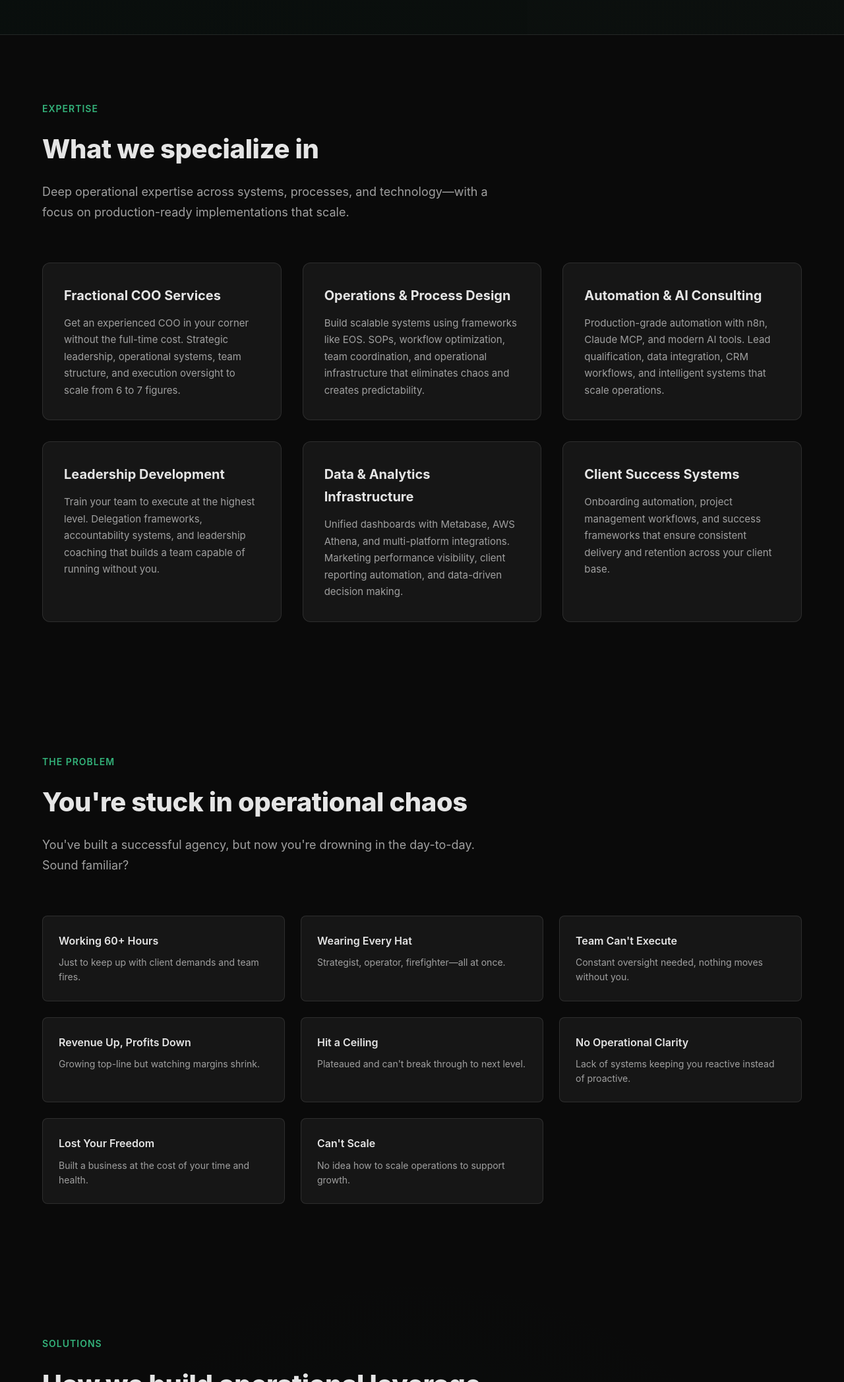
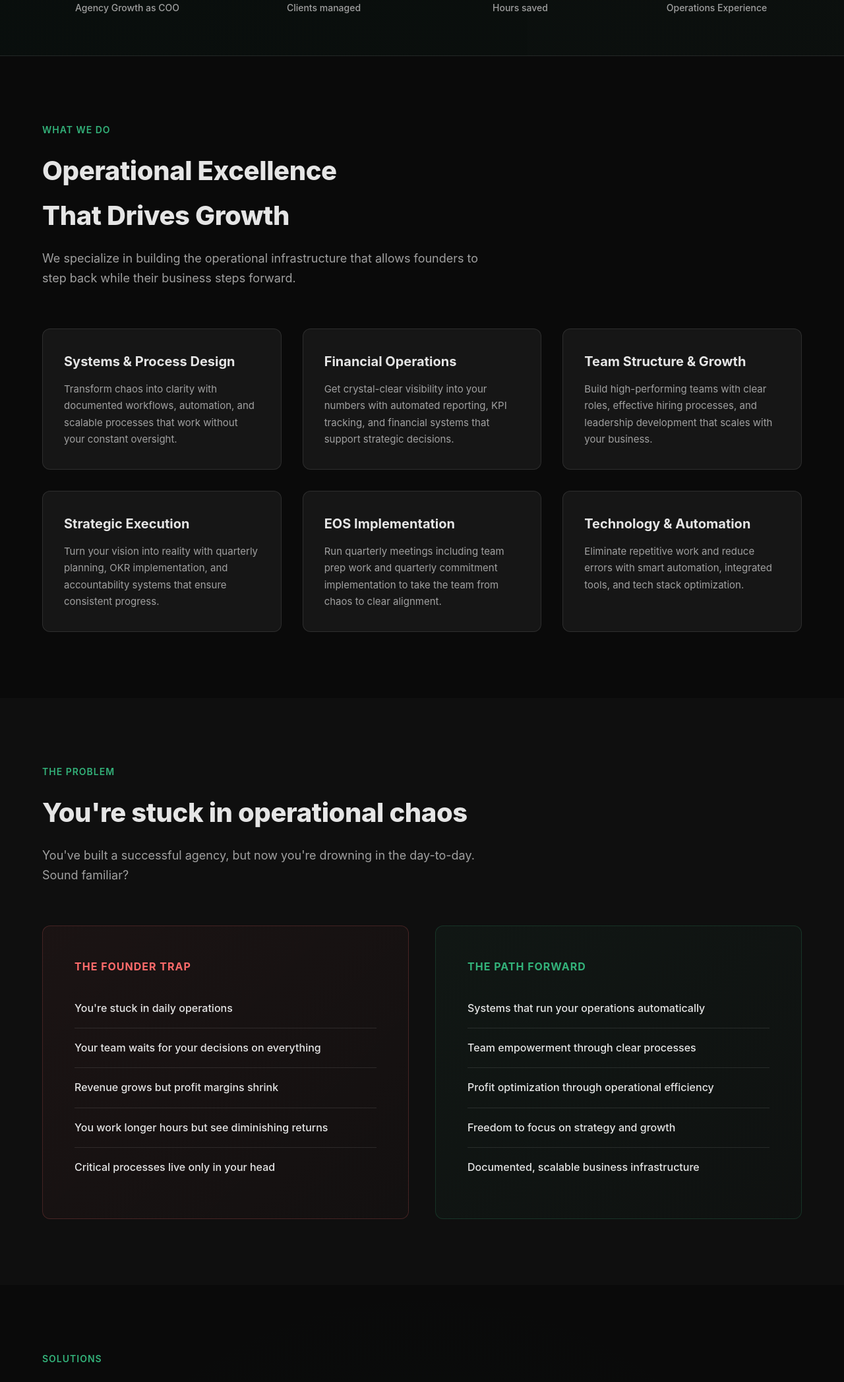
Before and after one commit to hireoutcome/website, a plain HTML site: page index.html in a window 1280 px wide. Shown: the part 705-2800 px from the top of the page at 66% size. Drawn offline with Linux system fonts and the light colour scheme.

Commit message:
2.0 Launch index.html

```diff
--- a/index.html
+++ b/index.html
@@ -52,7 +52,7 @@
             display: flex;
             justify-content: space-between;
             align-items: center;
-            padding: 20px 0;
+            padding: 32px 0;
         }
 
         .logo {
@@ -75,6 +75,7 @@
             font-weight: 600;
             font-size: 15px;
             transition: all 0.2s ease;
+            margin: 15px 0;
         }
 
         .nav-cta:hover {
@@ -87,7 +88,7 @@
             padding: 140px 0 80px;
             text-align: center;
             position: relative;
-            background: radial-gradient(ellipse at top, rgba(51, 178, 122, 0.03) 0%, transparent 50%);
+            background: radial-gradient(ellipse at top, rgba(51, 178, 122, 0.12) 0%, rgba(51, 178, 122, 0.04) 40%, transparent 70%);
         }
 
         .hero-tag {
@@ -166,6 +167,35 @@
             font-weight: 500;
         }
 
+        /* Stats-Assessment Section */
+        .stats-assessment {
+            padding: 60px 0;
+            border-top: 1px solid var(--border);
+            border-bottom: 1px solid var(--border);
+            background: linear-gradient(to right, rgba(3, 71, 50, 0.08) 0%, rgba(51, 178, 122, 0.03) 100%);
+            text-align: center;
+        }
+
+        .stats-grid {
+            display: grid;
+            grid-template-columns: repeat(auto-fit, minmax(200px, 1fr));
+            gap: 40px;
+            text-align: center;
+        }
+
+        .stat-number {
+            font-size: 32px;
+            font-weight: 800;
+            color: var(--text);
+            margin-bottom: 8px;
+        }
+
+        .stat-label {
+            font-size: 14px;
+            color: var(--text-light);
+            font-weight: 500;
+        }
+
         /* Section Styles */
         section {
             padding: 100px 0;
@@ -229,37 +259,65 @@
             font-size: 15px;
         }
 
-        /* Problem Cards */
-        .problem-grid {
+        /* Problem-Solution */
+        .problem-solution {
+            background: rgba(255, 255, 255, 0.02);
+        }
+
+        .problem-solution-grid {
             display: grid;
-            grid-template-columns: repeat(auto-fit, minmax(280px, 1fr));
-            gap: 24px;
-            margin-top: 40px;
-        }
-
-        .problem-card {
-            padding: 24px;
-            background: rgba(255, 255, 255, 0.05);
+            grid-template-columns: repeat(auto-fit, minmax(500px, 1fr));
+            gap: 40px;
+        }
+
+        .problem-box, .solution-box {
+            padding: 48px;
+            border-radius: 12px;
             border: 1px solid var(--border);
-            border-radius: 8px;
-            transition: all 0.2s ease;
-        }
-
-        .problem-card:hover {
-            border-color: var(--primary);
-        }
-
-        .problem-card h3 {
+        }
+
+        .problem-box {
+            background: linear-gradient(135deg, rgba(255, 107, 107, 0.05) 0%, rgba(255, 107, 107, 0.02) 100%);
+            border-color: rgba(255, 107, 107, 0.2);
+        }
+
+        .solution-box {
+            background: linear-gradient(135deg, rgba(51, 178, 122, 0.05) 0%, rgba(51, 178, 122, 0.02) 100%);
+            border-color: rgba(51, 178, 122, 0.2);
+        }
+
+        .problem-box h3 {
+            color: var(--warning);
             font-size: 16px;
-            font-weight: 600;
+            font-weight: 700;
+            text-transform: uppercase;
+            letter-spacing: 1px;
+            margin-bottom: 20px;
+        }
+
+        .solution-box h3 {
+            color: var(--primary);
+            font-size: 16px;
+            font-weight: 700;
+            text-transform: uppercase;
+            letter-spacing: 1px;
+            margin-bottom: 20px;
+        }
+
+        .problem-box ul, .solution-box ul {
+            list-style: none;
+            padding: 0;
+        }
+
+        .problem-box li, .solution-box li {
+            padding: 16px 0;
+            border-bottom: 1px solid var(--border);
             color: var(--text);
-            margin-bottom: 8px;
-        }
-
-        .problem-card p {
-            font-size: 14px;
-            color: var(--text-light);
-            line-height: 1.6;
+            font-weight: 500;
+        }
+
+        .problem-box li:last-child, .solution-box li:last-child {
+            border-bottom: none;
         }
 
         /* Process Section */
@@ -682,38 +740,89 @@
         }
 
         .contact-content {
-            max-width: 600px;
+            max-width: 1100px;
             margin: 0 auto;
+            display: grid;
+            grid-template-columns: 1fr 1.2fr;
+            gap: 60px;
+            align-items: start;
+        }
+
+        .contact-info {
+            padding-right: 20px;
+        }
+
+        .contact-info .section-tag {
+            color: var(--primary);
+            font-weight: 600;
+            font-size: 14px;
+            text-transform: uppercase;
+            letter-spacing: 1px;
+            margin-bottom: 16px;
+        }
+
+        .contact-info h2 {
+            font-size: 40px;
+            font-weight: 800;
+            color: var(--text);
+            margin-bottom: 16px;
+            letter-spacing: -0.01em;
+        }
+
+        .contact-info .tagline {
+            font-size: 18px;
+            color: var(--text-light);
+            margin-bottom: 40px;
+            line-height: 1.6;
         }
 
         .contact-features {
-            display: grid;
-            grid-template-columns: repeat(auto-fit, minmax(180px, 1fr));
+            display: flex;
+            flex-direction: column;
             gap: 24px;
-            margin-bottom: 48px;
         }
 
         .contact-feature {
-            text-align: center;
+            text-align: left;
         }
 
         .contact-feature h4 {
+            font-size: 16px;
+            font-weight: 700;
+            color: var(--primary);
+            margin-bottom: 4px;
+        }
+
+        .contact-feature p {
             font-size: 15px;
-            font-weight: 600;
-            color: var(--text);
-            margin-bottom: 4px;
-        }
-
-        .contact-feature p {
-            font-size: 14px;
             color: var(--text-light);
-        }
-
-        form {
+            line-height: 1.6;
+        }
+
+        .contact-form-wrapper {
             background: rgba(255, 255, 255, 0.05);
             padding: 40px;
             border-radius: 12px;
             border: 1px solid var(--border);
+        }
+
+        @media (max-width: 968px) {
+            .contact-content {
+                grid-template-columns: 1fr;
+                gap: 40px;
+            }
+
+            .contact-info {
+                padding-right: 0;
+            }
+
+            .contact-info h2 {
+                font-size: 32px;
+            }
+        }
+
+        form {
+            /* Remove background and padding since contact-form-wrapper handles it */
         }
 
         .form-group {
@@ -840,9 +949,9 @@
     <section class="hero">
         <div class="container">
             <div class="hero-tag">Fractional COO & Business Consulting</div>
-            <h1>Build an agency that runs without you</h1>
-            <p class="hero-subtitle">Strategic operations consulting for digital marketing agencies. We design and implement the systems, processes, and structure that eliminate bottlenecks and create operational leverage.</p>
-            <a href="#consultation" class="cta-button">Book Free Consultation</a>
+            <h1>Turn Your Startup Into a <br>Self-Running Growth Machine</h1>
+            <p class="hero-subtitle">Free yourself from daily operations while scaling profit through proven systems and strategic execution.</p>
+            <a href="#consultation" class="cta-button">Book a Strategy Call</a>
         </div>
     </section>
 
@@ -851,16 +960,16 @@
         <div class="container">
             <div class="stats-grid">
                 <div class="stat">
-                    <div class="stat-number">$1.5M → $6M</div>
+                    <div class="stat-number">$2M → $6M</div>
                     <div class="stat-label">Agency Growth as COO</div>
                 </div>
                 <div class="stat">
-                    <div class="stat-number">$17M+</div>
-                    <div class="stat-label">Ad Spend Managed</div>
+                    <div class="stat-number">1K +</div>
+                    <div class="stat-label">Clients managed</div>
                 </div>
                 <div class="stat">
-                    <div class="stat-number">$107M+</div>
-                    <div class="stat-label">Client Revenue Generated</div>
+                    <div class="stat-number">10K +</div>
+                    <div class="stat-label">Hours saved</div>
                 </div>
                 <div class="stat">
                     <div class="stat-number">8+ Years</div>
@@ -873,90 +982,70 @@
     <!-- Expertise Section -->
     <section class="expertise">
         <div class="container">
-            <div class="section-tag">Expertise</div>
-            <h2>What we specialize in</h2>
-            <p class="section-intro">Deep operational expertise across systems, processes, and technology—with a focus on production-ready implementations that scale.</p>
+            <div class="section-tag">WHAT WE DO</div>
+            <h2>Operational Excellence<br>That Drives Growth</h2>
+            <p class="section-intro">We specialize in building the operational infrastructure that allows founders to step back while their business steps forward.</p>
 
             <div class="expertise-grid">
                 <div class="expertise-card">
-                    <h3>Fractional COO Services</h3>
-                    <p>Get an experienced COO in your corner without the full-time cost. Strategic leadership, operational systems, team structure, and execution oversight to scale from 6 to 7 figures.</p>
+                    <h3>Systems & Process Design</h3>
+                    <p>Transform chaos into clarity with documented workflows, automation, and scalable processes that work without your constant oversight.</p>
                 </div>
 
                 <div class="expertise-card">
-                    <h3>Operations & Process Design</h3>
-                    <p>Build scalable systems using frameworks like EOS. SOPs, workflow optimization, team coordination, and operational infrastructure that eliminates chaos and creates predictability.</p>
+                    <h3>Financial Operations</h3>
+                    <p>Get crystal-clear visibility into your numbers with automated reporting, KPI tracking, and financial systems that support strategic decisions.</p>
                 </div>
 
                 <div class="expertise-card">
-                    <h3>Automation & AI Consulting</h3>
-                    <p>Production-grade automation with n8n, Claude MCP, and modern AI tools. Lead qualification, data integration, CRM workflows, and intelligent systems that scale operations.</p>
+                    <h3>Team Structure & Growth</h3>
+                    <p>Build high-performing teams with clear roles, effective hiring processes, and leadership development that scales with your business.</p>
                 </div>
 
                 <div class="expertise-card">
-                    <h3>Leadership Development</h3>
-                    <p>Train your team to execute at the highest level. Delegation frameworks, accountability systems, and leadership coaching that builds a team capable of running without you.</p>
+                    <h3>Strategic Execution</h3>
+                    <p>Turn your vision into reality with quarterly planning, OKR implementation, and accountability systems that ensure consistent progress.</p>
                 </div>
 
                 <div class="expertise-card">
-                    <h3>Data & Analytics Infrastructure</h3>
-                    <p>Unified dashboards with Metabase, AWS Athena, and multi-platform integrations. Marketing performance visibility, client reporting automation, and data-driven decision making.</p>
+                    <h3>EOS Implementation</h3>
+                    <p>Run quarterly meetings including team prep work and quarterly commitment implementation to take the team from chaos to clear alignment.</p>
                 </div>
 
                 <div class="expertise-card">
-                    <h3>Client Success Systems</h3>
-                    <p>Onboarding automation, project management workflows, and success frameworks that ensure consistent delivery and retention across your client base.</p>
+                    <h3>Technology & Automation</h3>
+                    <p>Eliminate repetitive work and reduce errors with smart automation, integrated tools, and tech stack optimization.</p>
                 </div>
             </div>
         </div>
     </section>
 
-    <!-- Problem Section -->
-    <section class="problems">
+    <!-- Problem-Solution -->
+    <section class="problem-solution">
         <div class="container">
             <div class="section-tag">The Problem</div>
             <h2>You're stuck in operational chaos</h2>
             <p class="section-intro">You've built a successful agency, but now you're drowning in the day-to-day. Sound familiar?</p>
-
-            <div class="problem-grid">
-                <div class="problem-card">
-                    <h3>Working 60+ Hours</h3>
-                    <p>Just to keep up with client demands and team fires.</p>
-                </div>
-
-                <div class="problem-card">
-                    <h3>Wearing Every Hat</h3>
-                    <p>Strategist, operator, firefighter—all at once.</p>
-                </div>
-
-                <div class="problem-card">
-                    <h3>Team Can't Execute</h3>
-                    <p>Constant oversight needed, nothing moves without you.</p>
-                </div>
-
-                <div class="problem-card">
-                    <h3>Revenue Up, Profits Down</h3>
-                    <p>Growing top-line but watching margins shrink.</p>
-                </div>
-
-                <div class="problem-card">
-                    <h3>Hit a Ceiling</h3>
-                    <p>Plateaued and can't break through to next level.</p>
-                </div>
-
-                <div class="problem-card">
-                    <h3>No Operational Clarity</h3>
-                    <p>Lack of systems keeping you reactive instead of proactive.</p>
-                </div>
-
-                <div class="problem-card">
-                    <h3>Lost Your Freedom</h3>
-                    <p>Built a business at the cost of your time and health.</p>
-                </div>
-
-                <div class="problem-card">
-                    <h3>Can't Scale</h3>
-                    <p>No idea how to scale operations to support growth.</p>
+            <div class="problem-solution-grid">
+                <div class="problem-box">
+                    <h3>The Founder Trap</h3>
+                    <ul>
+                        <li>You're stuck in daily operations</li>
+                        <li>Your team waits for your decisions on everything</li>
+                        <li>Revenue grows but profit margins shrink</li>
+                        <li>You work longer hours but see diminishing returns</li>
+                        <li>Critical processes live only in your head</li>
+                    </ul>
+                </div>
+                <div class="solution-box">
+                    <h3>The Path Forward</h3>
+                    <ul>
+                        <li>Systems that run your operations automatically</li>
+                        <li>Team empowerment through clear processes</li>
+                        <li>Profit optimization through operational efficiency</li>
+                        <li>Freedom to focus on strategy and growth</li>
+                        <li>Documented, scalable business infrastructure</li>
+                    </ul>
                 </div>
             </div>
         </div>
@@ -1018,7 +1107,7 @@
     </section>
 
     <!-- Assessment Section -->
-    <section class="assessment">
+    <section class="stats-assessment">
         <div class="container">
             <div class="assessment-content">
                 <div class="section-tag">Free Assessment</div>
@@ -1036,9 +1125,11 @@
     <section id="consultation" class="contact">
         <div class="container">
             <div class="contact-content">
+                <!-- Left Column: Information -->
+                <div class="contact-info">
                     <div class="section-tag">Get Started</div>
                     <h2>Let's talk operations</h2>
-                <p class="section-intro">Book a free 30-minute consultation to discuss your operational challenges and explore solutions.</p>
+                    <p class="tagline">Book a free 30-minute consultation to discuss your operational challenges and explore solutions.</p>
 
                     <div class="contact-features">
                         <div class="contact-feature">
@@ -1054,7 +1145,10 @@
                             <p>Explore if it's the right fit</p>
                         </div>
                     </div>
-
+                </div>
+
+                <!-- Right Column: Form -->
+                <div class="contact-form-wrapper">
                     <form id="contactForm" onsubmit="handleContactSubmit(event)">
                         <div class="form-group">
                             <label for="name">Name *</label>
@@ -1089,6 +1183,7 @@
 
                         <button type="submit" class="submit-button">Book Consultation</button>
                     </form>
+                </div>
             </div>
         </div>
     </section>
```
Lines whose indentation alone changed are shown as unchanged.
